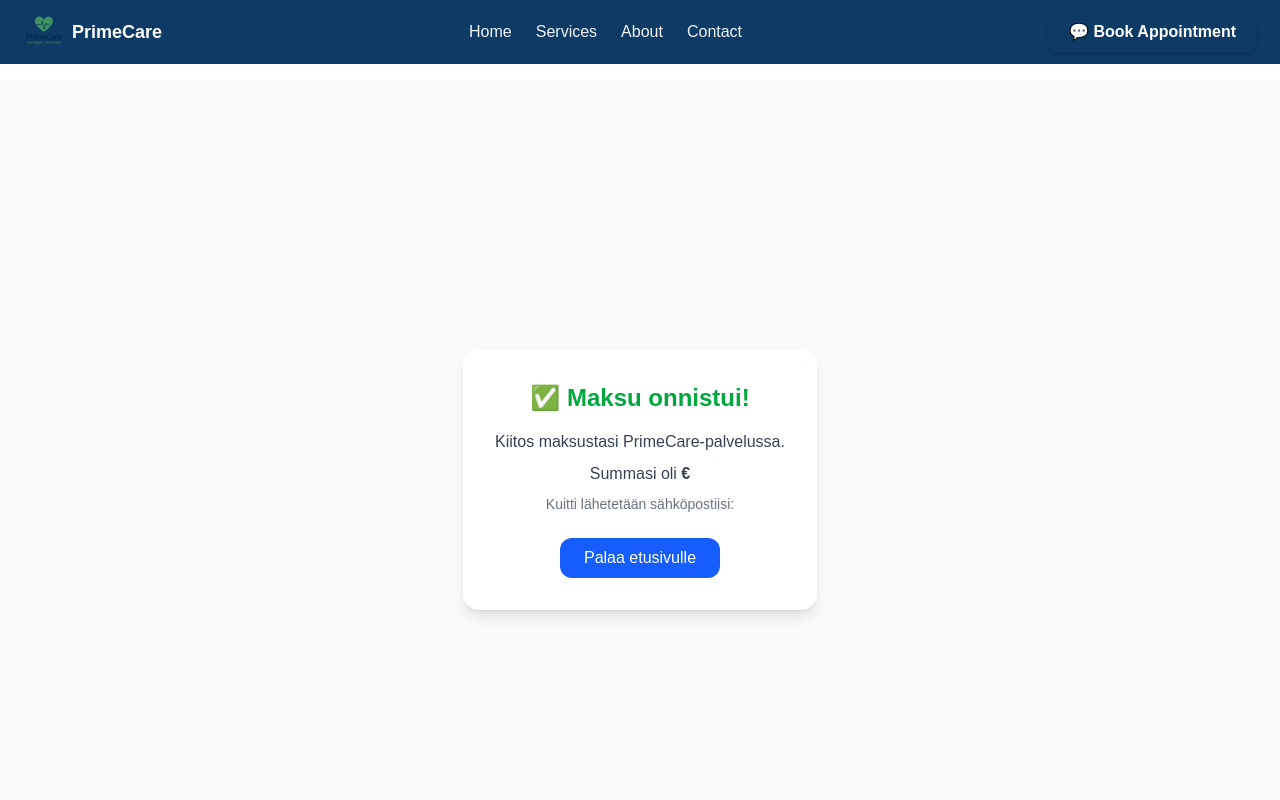
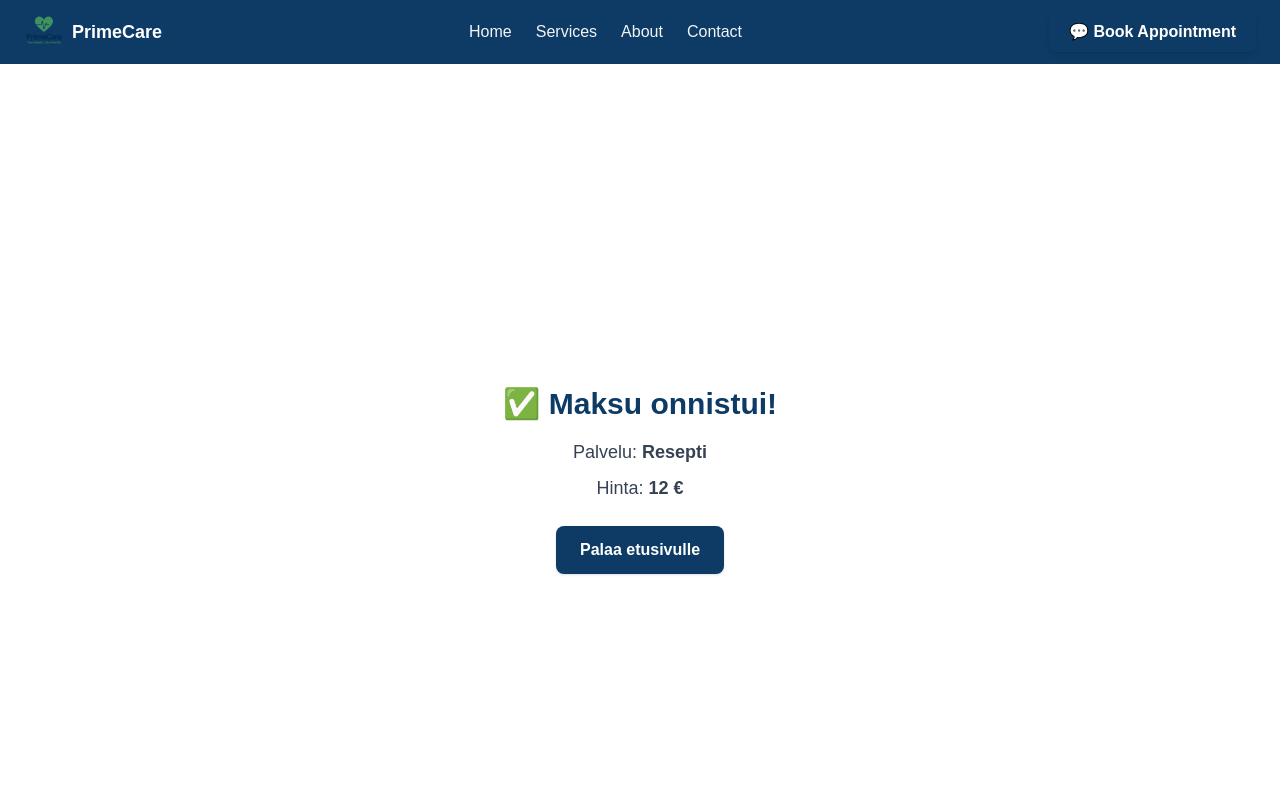
Before and after one commit to alfuapp/primecare, a Next.js app: page /payment-success in a window 1280 px wide. Shown: the top 800 px of the page. Built offline with nearby package versions, Linux system fonts and the light colour scheme.

Commit message:
mark payment-success as dynamic to fix prerender error

```diff
--- a/src/app/payment-success/page.tsx
+++ b/src/app/payment-success/page.tsx
@@ -1,34 +1,41 @@
 "use client";
+
+import { Suspense } from "react";
 import { useSearchParams } from "next/navigation";
 
-export default function PaymentSuccessPage() {
+// ✅ Tani waxay u sheegaysaa Next.js in page-ku yahay dynamic client page
+export const dynamic = "force-dynamic";
+
+function SuccessContent() {
   const params = useSearchParams();
-  const amount = params.get("amount");
-  const email = params.get("email");
+  const service = params.get("service") || "Resepti";
+  const price = params.get("price") || "12";
 
   return (
-    <div className="min-h-screen flex flex-col items-center justify-center bg-gray-50 p-6">
-      <div className="rounded-2xl bg-white p-8 shadow-lg text-center max-w-md">
-        <h1 className="text-2xl font-bold text-green-600 mb-4">
+    <div className="min-h-screen flex flex-col items-center justify-center bg-white text-center px-4 py-10">
+      <h1 className="text-3xl font-bold text-[#0D3B66] mb-4">
         ✅ Maksu onnistui!
       </h1>
-        <p className="text-gray-700 mb-2">
-          Kiitos maksustasi PrimeCare-palvelussa.
+      <p className="text-gray-700 text-lg mb-2">
+        Palvelu: <strong>{service}</strong>
       </p>
-        <p className="text-gray-700">
-          Summasi oli <span className="font-semibold">{amount} €</span>
-        </p>
-        <p className="text-sm text-gray-500 mt-2">
-          Kuitti lähetetään sähköpostiisi:{" "}
-          <span className="font-medium">{email}</span>
+      <p className="text-gray-700 text-lg mb-6">
+        Hinta: <strong>{price} €</strong>
       </p>
       <a
         href="/"
-          className="inline-block mt-6 rounded-xl bg-blue-600 hover:bg-blue-700 text-white px-6 py-2"
+        className="bg-[#0D3B66] hover:bg-[#0b3155] text-white px-6 py-3 rounded-lg font-semibold shadow"
       >
         Palaa etusivulle
       </a>
     </div>
-    </div>
   );
 }
+
+export default function SuccessPage() {
+  return (
+    <Suspense fallback={<div className="p-10 text-center text-gray-600">Ladataan...</div>}>
+      <SuccessContent />
+    </Suspense>
+  );
+}
--- a/src/app/success/success-content.tsx
+++ b/src/app/success/success-content.tsx
@@ -1,12 +1,10 @@
 "use client";
-
-import { Suspense } from "react";
 import { useSearchParams } from "next/navigation";
 
-function SuccessContent() {
+export default function SuccessContent() {
   const params = useSearchParams();
-  const service = params.get("service") || "Resepti";
-  const price = params.get("price") || "12";
+  const service = params.get("service");
+  const price = params.get("price");
 
   return (
     <div className="min-h-screen flex flex-col items-center justify-center bg-white text-center px-4 py-10">
@@ -26,11 +24,3 @@ function SuccessContent() {
     </div>
   );
 }
-
-export default function SuccessPage() {
-  return (
-    <Suspense fallback={<div className="p-10 text-center text-gray-600">Ladataan...</div>}>
-      <SuccessContent />
-    </Suspense>
-  );
-}
```
Lines whose indentation alone changed are shown as unchanged.
